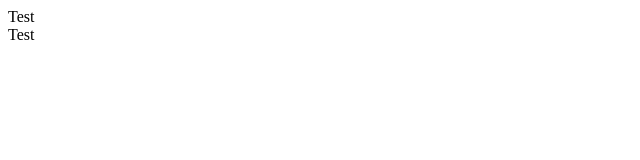
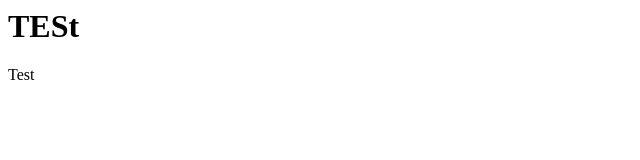
Before and after one commit to Varenthein/testprojekt, a plain HTML site: page index.html in a window 1280 px wide. Shown: the whole page, without its empty margins (0-640 px from the left). Drawn offline with Linux system fonts and the light colour scheme.

Commit message:
Add header

```diff
--- a/index.html
+++ b/index.html
@@ -2,7 +2,9 @@
    <head>
    </head>
    <body>
-      <header>Test</header>
+      <header>
+        <h1>TESt</h1>
+      </header>
       <footer>Test</footer>
    </body>
 </html>
```
